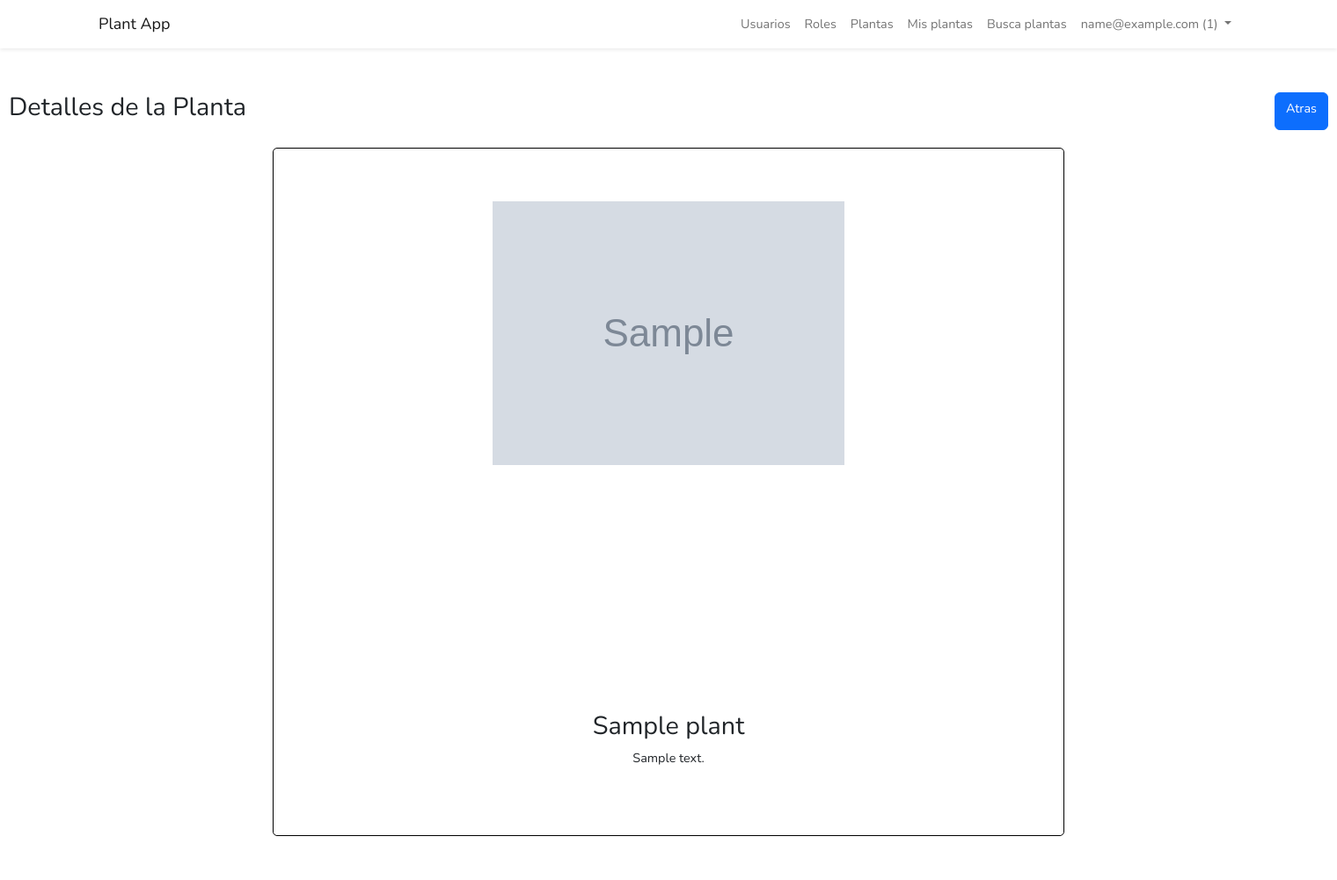
After one commit to aduardito/plantapp_projecto_daw, a Laravel app: page /transactions/show?plant_id=1 in a window 1520 px wide. The commit adds this page. Shown: the whole page at 88% size. Run offline with Laravel 10, Linux system fonts and the light colour scheme; a user stored in the database is signed in; tables that the repository leaves empty hold one stand-in row (values such as "Sample post"); style sheets or scripts are compiled from the project's sources; some libraries are stand-ins or nearby versions.

```diff
--- a/app/Http/Controllers/Auth/RegisteredUserController.php
+++ b/app/Http/Controllers/Auth/RegisteredUserController.php
@@ -36,11 +36,17 @@ class RegisteredUserController extends Controller
             'password' => ['required', 'confirmed', Rules\Password::defaults()],
         ]);
 
+        dd('hello');exit();
+
         $user = User::create([
             'name' => $request->name,
             'email' => $request->email,
             'password' => Hash::make($request->password),
         ]);
+
+        $role = Role::findByName('User')->first();
+        $user = User::create($input);
+        $user->assignRole([$role->id]);
 
         event(new Registered($user));
 
--- a/app/Http/Controllers/PlantTransactionController.php
+++ b/app/Http/Controllers/PlantTransactionController.php
@@ -211,4 +211,17 @@ class PlantTransactionController extends Controller
             ->with($message_code,$message);
     }
 
+
+
+
+    public function showPlant(Request $request): View
+    {
+        $user = User::find(Auth::id());
+        if (!$user){
+            // redirect a login page
+        }
+        $plant = Plant::find($request->query('plant_id'));
+        return view('transactions.show',compact('plant'));
+    }
+
 }
--- a/app/Http/Controllers/UserController.php
+++ b/app/Http/Controllers/UserController.php
@@ -35,7 +35,7 @@ class UserController extends Controller
      */
     public function create(): View
     {
-        $roles = Role::pluck('name','name')->all();
+        $roles = Role::pluck('name','User')->all();
         return view('users.create',compact('roles'));
     }
 
@@ -57,8 +57,8 @@ class UserController extends Controller
         $input = $request->all();
         $input['password'] = Hash::make($input['password']);
 
-        $role = Role::findByName('User');
-
+        $role = Role::findByName('User')->first();
+        // dd($role);
         $user = User::create($input);
         $user->assignRole([$role->id]);
 
--- a/app/Models/User.php
+++ b/app/Models/User.php
@@ -56,4 +56,13 @@ class User extends Authenticatable
         return $user->hasRole('Admin');
 
     }
+
+    protected static function boot()
+    {
+        parent::boot();
+
+        static::created(function($user) {
+            $user->assignRole('User');
+        });
+    }
 }
--- a/config/database.php
+++ b/config/database.php
@@ -43,14 +43,16 @@ return [
         //     'foreign_key_constraints' => env('DB_FOREIGN_KEYS', true),
         // ],
 
+        // cmd ec2 to rds
+        // mysql -h plantapp.c5i4alqgqirz.eu-north-1.rds.amazonaws.com -u plantAppDBadmiN -p
         'mysql' => [
             'driver' => 'mysql',
             'url' => env('DATABASE_URL'),
-            'host' => env('DB_HOST', '172.31.22.42'),
+            'host' => env('DB_HOST', 'plantappdb.c5i4alqgqirz.eu-north-1.rds.amazonaws.com'),
             'port' => env('DB_PORT', '3306'),
             'database' => env('DB_DATABASE', 'plantapp'),
-            'username' => env('DB_USERNAME', 'admin'),
-            'password' => env('DB_PASSWORD', 'plantApp_dawproject_dbpassword'),
+            'username' => env('DB_USERNAME', 'plantAppDBadmiN'),
+            'password' => env('DB_PASSWORD', 'plantApp_dawprojecT_dbpassword'),
             'unix_socket' => env('DB_SOCKET', ''),
             'charset' => 'utf8mb4',
             'collation' => 'utf8mb4_unicode_ci',
@@ -62,6 +64,8 @@ return [
                 PDO::MYSQL_ATTR_SSL_CA => env('MYSQL_ATTR_SSL_CA'),
             ]) : [],
         ],
+
+
 
         // 'pgsql' => [
         //     'driver' => 'pgsql',
--- a/resources/css/custom.css
+++ b/resources/css/custom.css
@@ -504,3 +504,72 @@ width: 100%;
     display: flex;
     flex-direction: column;
 }
+
+
+
+/* detalles planta owner */
+.plant_container{
+    display: flex;
+    flex-direction: row;
+    align-items: center;
+    justify-content: center;
+}
+
+.plant_container div.plant_container_details{
+    width: 40%;
+}
+
+.plant_container div.plant_container_image{
+    width: 300px;
+    height: 300px;
+    overflow: hidden;
+    border-radius: 100px;
+}
+
+.plant_container div.plant_container_image div img{
+    height: 100%;
+    width: 100%;
+}
+
+.plant_container div.plant_container_image div{
+    height: 100%;
+}
+
+.plant_container_usuarios{
+    width: 70%;
+    display: flex;
+    flex-direction: column;
+    align-items: center;
+}
+
+
+.plant_container_user{
+    width: 60%;
+    padding: 20px;
+    border-radius: 5px;
+    border: 1px solid black;
+    display: flex;
+    flex-direction: column;
+    margin: 0 auto;
+    align-items: center;
+}
+
+
+.plant_container_image_user{
+    display: flex;
+    flex-direction: column;
+    align-items: center;
+    overflow: hidden;
+    border-radius: 50px;
+    margin: 40px 0;
+    width: 500px;
+    height: 500px;
+}
+
+.plant_container_details_user{
+    display: flex;
+    flex-direction: column;
+    align-items: center;
+    width: 80%;
+    margin: 40px 0 40px;
+}
--- a/resources/views/home.blade.php
+++ b/resources/views/home.blade.php
@@ -13,8 +13,7 @@
                             {{ session('status') }}
                         </div>
                     @endif
-
-                    hello
+                    <h2>Welcome</h2>
                 </div>
             </div>
         </div>
--- a/resources/views/transactions/search.blade.php
+++ b/resources/views/transactions/search.blade.php
@@ -44,7 +44,7 @@
                 <p>{{ Str::limit( $plant->plant_description, 60) }}</p>
 
                 <div class="plant_card_button">
-                    <a class="btn btn-info" href="{{ route('plants.show',$plant->plant_id) }}">Show</a>
+                    <a class="btn btn-info" href="{{ route('transactions.show',['plant_id' => $plant->plant_id]) }}">Show</a>
 
                     @if ($plant->transaction_id == null or $plant->plant_transaction_user_id != Auth::id())
                         <a class="btn btn-primary" href="{{ route('transactions.like',['plant_id' => $plant->plant_id]) }}">Favorita</a>
--- /dev/null
+++ b/resources/views/transactions/show.blade.php
@@ -0,0 +1,30 @@
+@extends('layouts.app')
+
+
+@section('content')
+<div id="backoffice_container">
+    <div class=" action_header">
+        <h2>Detalles de la Planta</h2>
+        <a class="btn btn-primary" href="{{ route('transactions.search') }}">Atras</a>
+    </div>
+    <div class="plant_container_user">
+        <div class="plant_container_image_user">
+            <img src="{{ url( $plant->image_url) }}" alt="">
+        </div>
+        <div class="plant_container_details_user">
+            <div >
+                <h2>{{ $plant->name }}</h2>
+            </div>
+            <div>
+                <p>{{ $plant->description }}</p>
+            </div>
+            {{-- <div>
+                    <strong>Image url:</strong>
+                    {{ $plant->image_url }}
+            </div> --}}
+        </div>
+
+
+    </div>
+</div>
+@endsection
--- a/routes/web.php
+++ b/routes/web.php
@@ -47,6 +47,8 @@ Route::resource('plants', PlantController::class);
 Route::get('/transactions/search', [PlantTransactionController::class, 'search'])->name('transactions.search');
 Route::get('/transactions/like', [PlantTransactionController::class, 'likePlant'])->name('transactions.like');
 Route::get('/transactions/request', [PlantTransactionController::class, 'requestPlant'])->name('transactions.request');
+Route::get('/transactions/show', [PlantTransactionController::class, 'showPlant'])->name('transactions.show');
+
 
 Auth::routes();
 
```
Also changed, not shown: app/Http/Controllers/PlantController.php (+9 -4 lines), resources/views/plants/index.blade.php (+5 -3 lines), resources/views/plants/show.blade.php (+40 -15 lines), README.md.
